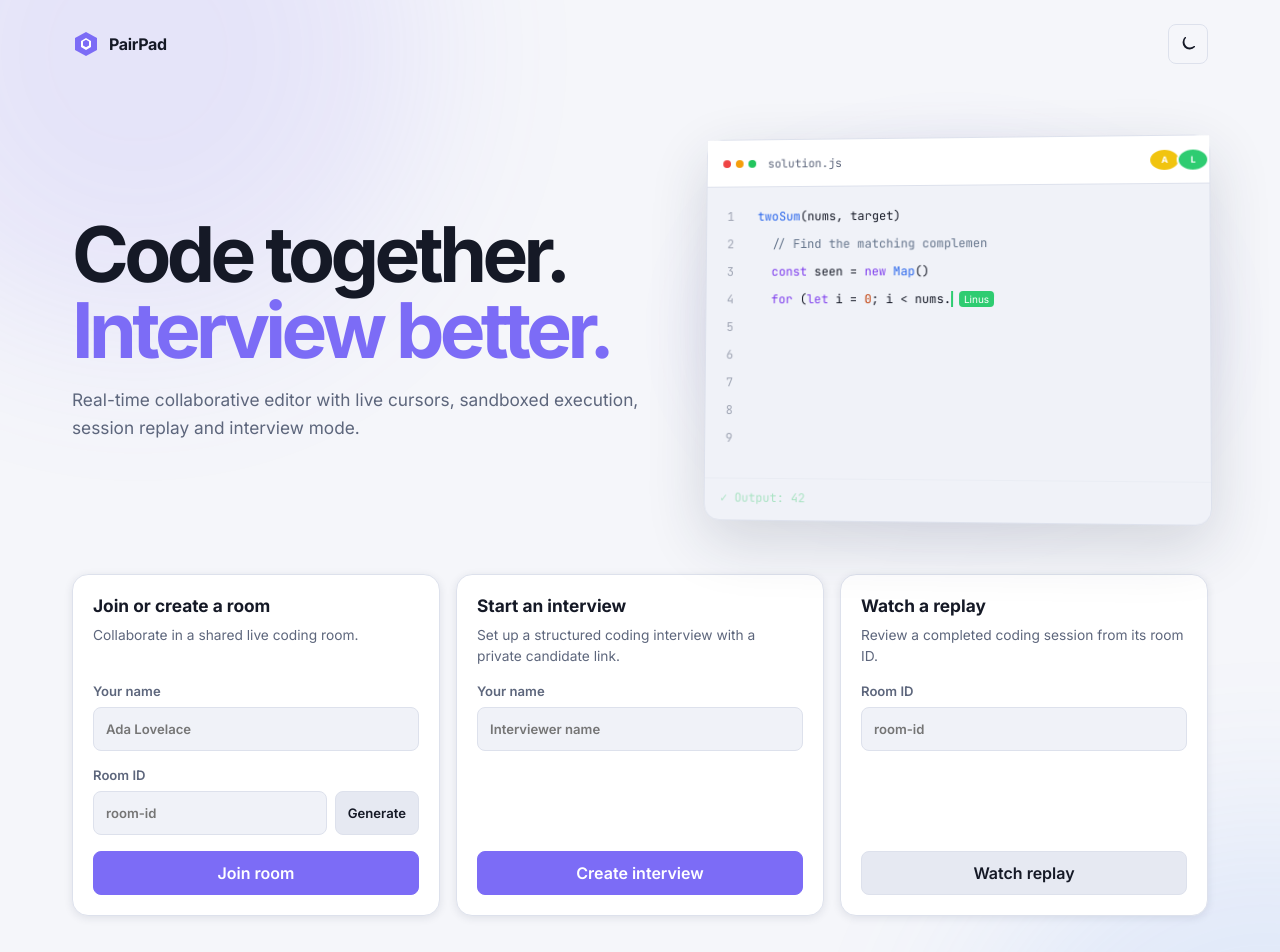
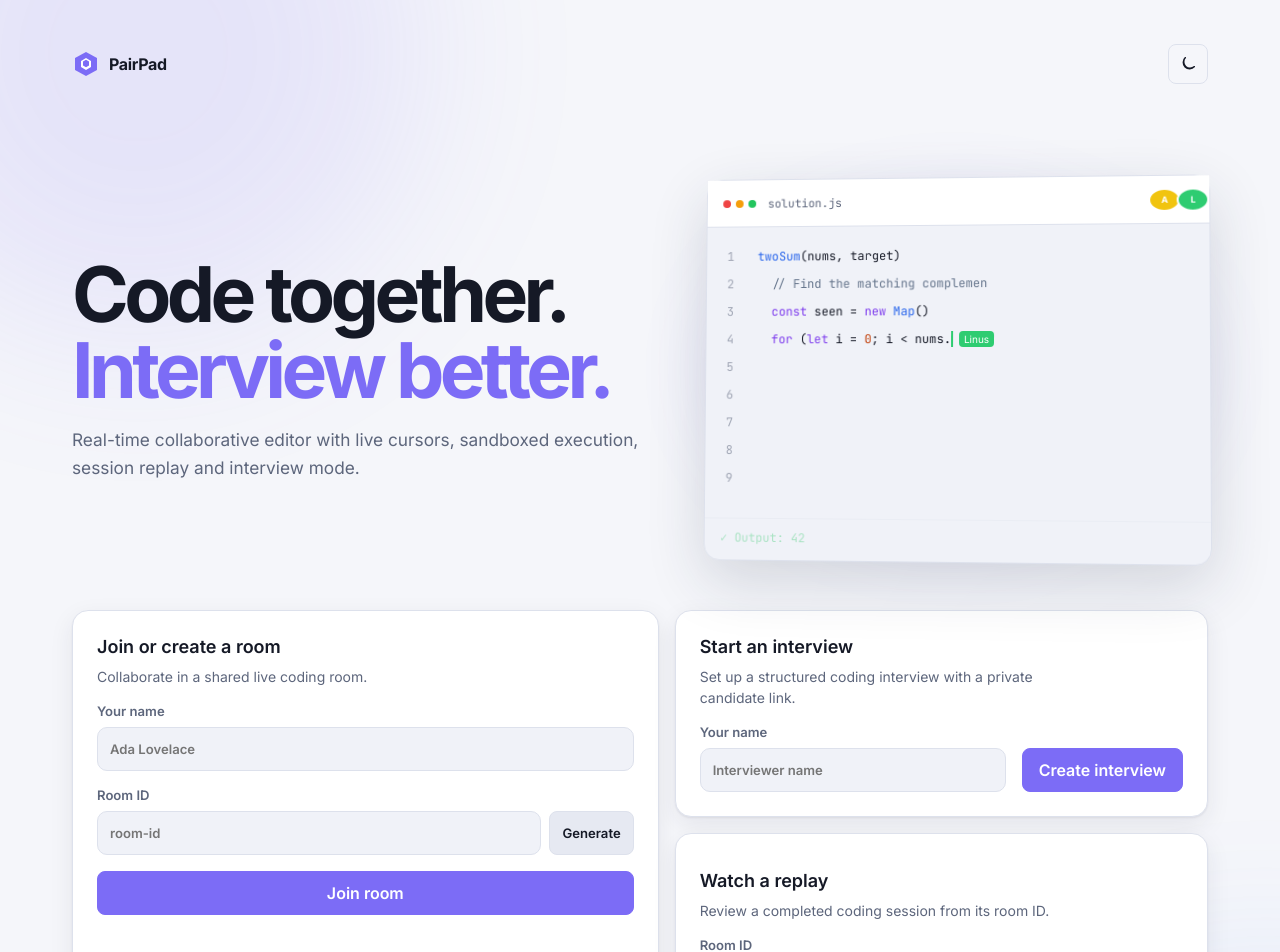
Before and after one commit to vivekcode12345/collaborate-code, a React (Vite) app in the folder Frontend/: page / in a window 1280 px wide. Shown: the top 952 px of the page. Built offline with nearby package versions, Linux system fonts and the light colour scheme; no server answers; what monaco-editor would draw is missing.

Commit message:
feat(ui): polish home layout, hero live preview, feature strip, rename to PairPad

```diff
--- a/Frontend/src/Home.jsx
+++ b/Frontend/src/Home.jsx
@@ -63,7 +63,7 @@ export default function Home() {
         <HeroPreview />
       </section>
       <section className="cc-home-grid">
-        <Card className="cc-home-card">
+        <Card className="cc-home-card cc-home-card-join">
           <div className="cc-card-intro"><h2>Join or create a room</h2><p>Collaborate in a shared live coding room.</p></div>
           <form className="cc-card-form" onSubmit={join}>
             <Input label="Your name" value={name} onChange={(e) => setName(e.target.value)} ref={nameRef} placeholder="Ada Lovelace" error={joinTried && !name.trim() ? 'Enter your name' : undefined} />
@@ -71,16 +71,16 @@ export default function Home() {
             <Button variant="primary" type="submit">Join room</Button>
           </form>
         </Card>
-        <Card className="cc-home-card">
+        <Card className="cc-home-card cc-home-card-secondary">
           <div className="cc-card-intro"><h2>Start an interview</h2><p>Set up a structured coding interview with a private candidate link.</p></div>
-          <form className="cc-card-form" onSubmit={createInterview}>
+          <form className="cc-card-form cc-compact-form" onSubmit={createInterview}>
             <Input label="Your name" value={interviewName} onChange={(e) => { setInterviewName(e.target.value); setInterviewError(''); }} placeholder="Interviewer name" error={interviewTried && !interviewName.trim() ? 'Enter your name' : undefined} />
             {interviewError && <span className="cc-field-error">{interviewError}</span>}<Button variant="primary" type="submit">Create interview</Button>
           </form>
         </Card>
-        <Card className="cc-home-card">
+        <Card className="cc-home-card cc-home-card-secondary">
           <div className="cc-card-intro"><h2>Watch a replay</h2><p>Review a completed coding session from its room ID.</p></div>
-          <form className="cc-card-form" onSubmit={watch}>
+          <form className="cc-card-form cc-compact-form" onSubmit={watch}>
             <Input label="Room ID" value={replayRoom} onChange={(e) => setReplayRoom(e.target.value)} placeholder="room-id" error={replayTried && !replayRoom.trim() ? 'Enter a room ID' : undefined} />
             <Button type="submit">Watch replay</Button>
           </form>
--- a/Frontend/src/styles/home.css
+++ b/Frontend/src/styles/home.css
@@ -4,31 +4,37 @@
 .cc-home::after { right: -14vw; bottom: -20vw; background: var(--accent-2); animation: cc-drift 20s ease-in-out infinite alternate-reverse; }
 .cc-home-inner { position: relative; z-index: 1; display: flex; width: 100%; min-height: 100dvh; margin: auto; padding: var(--space-6) 0 var(--space-5); flex: 1; flex-direction: column; }
 .cc-home-topbar, .cc-hero, .cc-home-grid, .cc-feature-strip, .cc-footer { width: min(1200px, 100%); margin-inline: auto; padding-inline: clamp(16px, 4vw, 32px); }
-.cc-home-topbar { display: flex; align-items: center; justify-content: space-between; }
-.cc-hero { display: grid; grid-template-columns: minmax(0, 1fr) minmax(380px, .85fr); align-items: center; gap: var(--space-7); padding-top: 72px; padding-bottom: 52px; }
+.cc-home-topbar { display: flex; align-items: center; justify-content: space-between; padding-top: 20px; padding-bottom: 20px; }
+.cc-hero { display: grid; grid-template-columns: minmax(0, 1fr) minmax(380px, .85fr); align-items: center; gap: var(--space-7); padding-top: 72px; padding-bottom: 48px; }
 .cc-hero-copy { min-width: 0; }
 .cc-hero h1 { margin: 0 0 var(--space-4); font-size: clamp(2.4rem, 6vw, 5rem); line-height: 1; letter-spacing: -.06em; }
 .cc-hero h1 span { color: var(--accent); }
 .cc-hero p { max-width: 650px; margin: 0; color: var(--text-muted); font-size: 1.08rem; line-height: 1.6; }
-.cc-home-grid { display: grid; grid-template-columns: repeat(3, 1fr); align-items: stretch; gap: var(--space-4); }
-.cc-home-card { display: flex; min-height: 310px; flex-direction: column; gap: var(--space-4); padding: var(--space-5); }
-.cc-card-intro { display: flex; min-height: 0; flex-direction: column; gap: 8px; }
-.cc-home-card h2 { margin: 0; font-size: 1.08rem; }
-.cc-home-card h2 { line-height: 1.3; }
-.cc-home-card p { min-height: 3em; margin: 0; color: var(--text-muted); font-size: .86rem; line-height: 1.5; }
-.cc-card-form { display: flex; min-height: 0; flex: 1; flex-direction: column; gap: var(--space-4); }
-.cc-card-form > .cc-button { margin-top: auto; }
+.cc-home-grid { display: grid; grid-template-columns: 1.1fr 1fr; grid-template-rows: 1fr 1fr; align-items: stretch; gap: 16px; }
+.cc-home-card { display: flex; flex-direction: column; gap: 16px; padding: var(--card-padding); border-radius: var(--radius-card); }
+.cc-home-card .cc-input, .cc-home-card .cc-select, .cc-home-card .cc-textarea { border-radius: 10px; }
+.cc-home-card-join { grid-row: span 2; }
+.cc-home-card-secondary { justify-content: center; }
+.cc-card-intro { display: flex; flex-direction: column; gap: 8px; }
+.cc-home-card h2 { margin: 0; color: var(--text); font-size: 18px; font-weight: 600; line-height: 1.3; }
+.cc-home-card p { max-width: 42ch; margin: 0; color: var(--text-muted); font-size: 14px; line-height: 1.5; }
+.cc-card-form { display: flex; min-height: 0; flex-direction: column; gap: 16px; }
+.cc-compact-form { display: grid; grid-template-columns: minmax(0, 1fr) auto; align-items: end; gap: 16px; }
+.cc-compact-form .cc-field { min-width: 0; }
+.cc-compact-form .cc-button { white-space: nowrap; }
+.cc-compact-form .cc-field-error { grid-column: 1 / -1; }
 .cc-room-id-row { display: flex; align-items: end; gap: var(--space-2); }
 .cc-room-id-row .cc-field { min-width: 0; flex: 1; }
 .cc-room-id-row .cc-button { flex: 0 0 auto; white-space: nowrap; }
 .cc-field-error { color: var(--danger); font-size: .78rem; }
-.cc-feature-strip { display: grid; grid-template-columns: repeat(4, 1fr); gap: var(--space-3); margin: var(--space-7) 0; }
+.cc-feature-strip { display: grid; grid-template-columns: repeat(4, 1fr); gap: 16px; margin: 40px auto 0; border-top: 1px solid var(--border); padding-top: 24px; }
 .cc-feature { display: flex; min-height: 76px; align-items: flex-start; gap: var(--space-3); padding: var(--space-3); color: var(--text-muted); font-size: .82rem; }
 .cc-feature svg, .cc-feature-symbol { width: 20px; height: 20px; flex: 0 0 20px; color: var(--accent); }
 .cc-feature strong, .cc-feature span { display: block; white-space: nowrap; }
 .cc-feature strong { color: var(--text); font-size: .8rem; }
 .cc-feature div span { margin-top: 4px; color: var(--text-muted); font-size: .72rem; }
 .cc-footer { color: var(--text-muted); font-size: .78rem; text-align: center; }
+.cc-footer { margin-top: 32px; }
 .cc-footer a { color: var(--accent); text-decoration: none; }
 .cc-footer a:hover { text-decoration: underline; }
 .cc-footer a:focus-visible { outline: 2px solid var(--accent-2); outline-offset: 3px; border-radius: 2px; }
@@ -60,7 +66,6 @@
 @keyframes cc-drift { to { transform: translate(7vw, 4vw) scale(1.12); } }
 @media (prefers-reduced-motion: reduce) { .cc-home::before, .cc-home::after { animation: none; } .cc-preview-window { transform: none; } .cc-preview-caret { animation: none; } }
 @media (max-width: 999px) { .cc-hero { grid-template-columns: 1fr; padding-top: 60px; } .cc-hero-preview { min-height: 300px; } .cc-preview-window { min-height: 300px; } .cc-preview-code { min-height: 252px; } }
-@media (max-width: 850px) { .cc-home-grid, .cc-feature-strip { grid-template-columns: 1fr 1fr; } }
-@media (max-width: 819px) { .cc-home-grid { grid-template-columns: 1fr; } .cc-home-card { min-height: 0; } .cc-home-card p { min-height: 0; } }
+@media (max-width: 900px) { .cc-home-grid { grid-template-columns: 1fr; grid-template-rows: none; } .cc-home-card-join { grid-row: auto; } .cc-home-card-secondary { justify-content: flex-start; } .cc-feature-strip { grid-template-columns: 1fr 1fr; } }
 @media (max-width: 639px) { .cc-hero-preview { display: none; } }
-@media (max-width: 560px) { .cc-home-inner { width: min(100% - 24px, 1180px); } .cc-feature-strip { grid-template-columns: 1fr; } .cc-hero { padding: 50px 0 32px; } }
+@media (max-width: 639px) { .cc-home-card { padding: 20px; } .cc-feature-strip { grid-template-columns: 1fr; margin-top: 32px; padding-top: 20px; } .cc-footer { margin-top: 24px; } .cc-hero { padding-top: 50px; padding-bottom: 32px; } }
--- a/Frontend/src/styles/tokens.css
+++ b/Frontend/src/styles/tokens.css
@@ -14,6 +14,8 @@
   --danger: #ef4444;
   --warn: #f59e0b;
   --control-height: 44px;
+  --card-padding: 24px;
+  --radius-card: 16px;
   --syn-keyword: #c792ea;
   --syn-function: #82aaff;
   --syn-string: #c3e88d;
@@ -41,7 +43,7 @@
   --border: #dde1ec;
   --text: #151926;
   --text-muted: #5d667c;
-  --shadow-sm: 0 2px 8px rgb(33 42 70 / 10%);
+  --shadow-sm: 0 1px 2px rgb(33 42 70 / 8%), 0 8px 24px rgb(33 42 70 / 8%);
   --shadow-md: 0 8px 24px rgb(33 42 70 / 12%);
   --shadow-lg: 0 20px 60px rgb(33 42 70 / 16%);
   --syn-keyword: #7c3aed;
```
